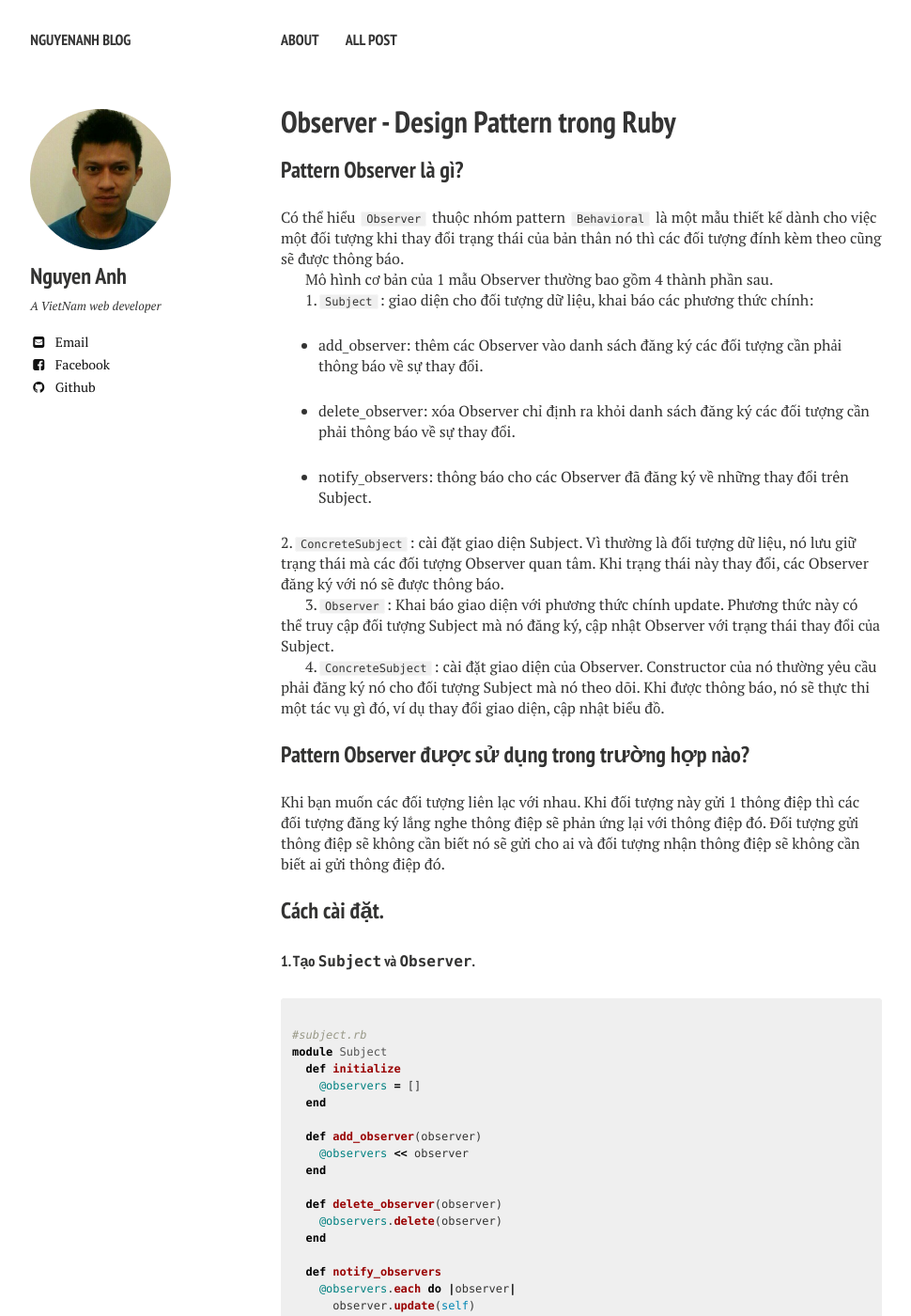
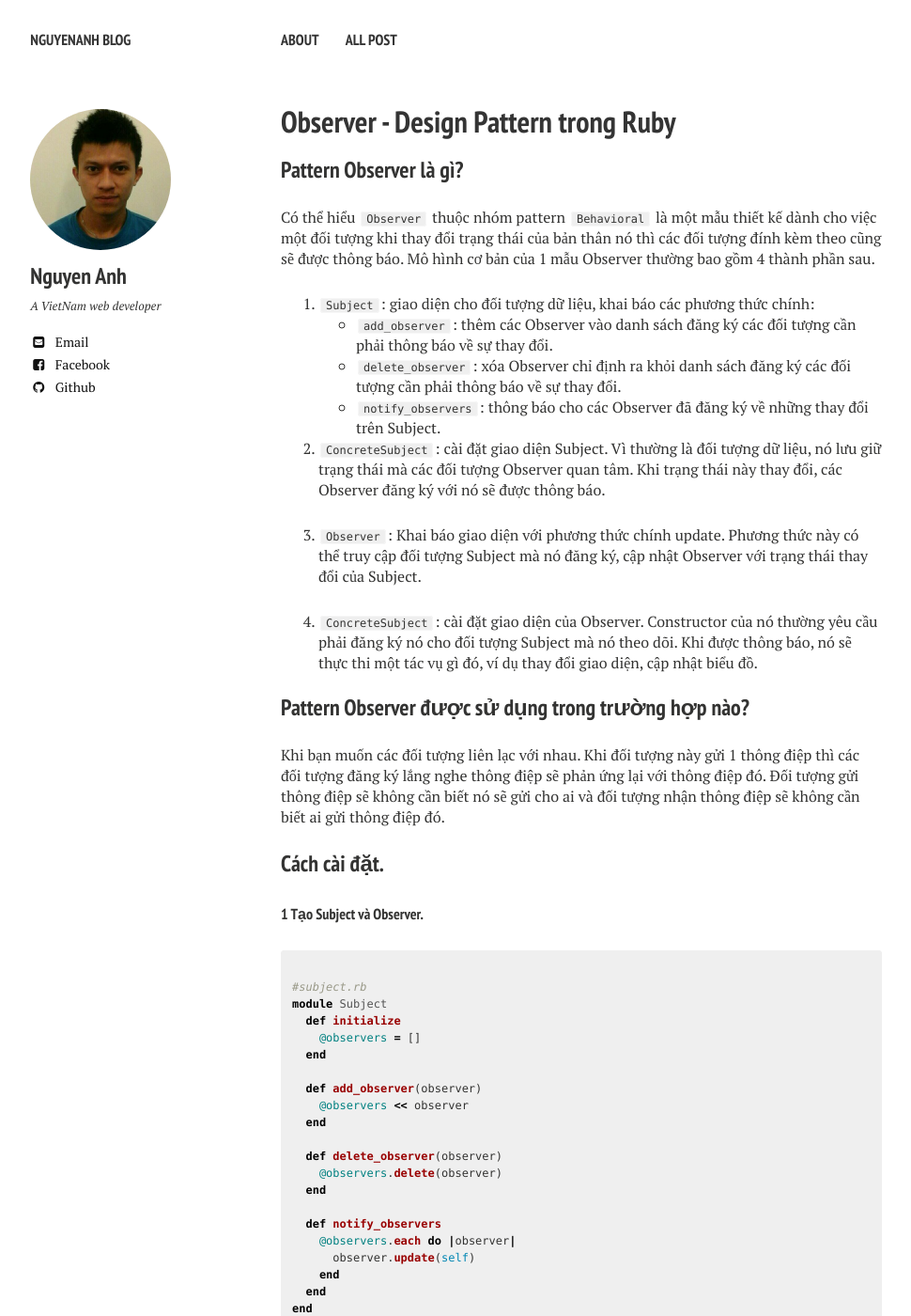
Before and after one commit to Nguyenanh/nguyenanh.github.io, a Jekyll site: the page built from _posts/2016-05-03-observer-patterb-trong-ruby.md, in a window 1280 px wide and 1400 px high. Shown: the whole window at 94% size, without its empty margins (21-991 px from the left). Built offline with Jekyll 4.4.1, drawn with Linux system fonts in a browser that asks for light colours; nearby versions of some CDN libraries; Markdown is read by kramdown in place of the engine named in the settings.

Commit message:
fix style

````diff
--- a/_posts/2016-05-03-observer-patterb-trong-ruby.md
+++ b/_posts/2016-05-03-observer-patterb-trong-ruby.md
@@ -10,23 +10,17 @@ comments: true
 ### Pattern Observer là gì?
 
 Có thể hiểu `Observer` thuộc nhóm pattern `Behavioral` là một mẫu thiết kế dành cho việc một đối tượng khi thay đổi trạng thái của bản thân nó thì các đối tượng đính kèm theo cũng sẽ được thông báo.
-
 Mô hình cơ bản của 1 mẫu Observer thường bao gồm 4 thành phần sau.
 
-1.`Subject`: giao diện cho đối tượng dữ liệu, khai báo các phương thức chính:
+1. `Subject`: giao diện cho đối tượng dữ liệu, khai báo các phương thức chính:
+  * `add_observer`: thêm các Observer vào danh sách đăng ký các đối tượng cần phải thông báo về sự thay đổi.
+  * `delete_observer`: xóa Observer chỉ định ra khỏi danh sách đăng ký các đối tượng cần phải thông báo về sự thay đổi.
+  * `notify_observers`: thông báo cho các Observer đã đăng ký về những thay đổi trên Subject.
+2. `ConcreteSubject`: cài đặt giao diện Subject. Vì thường là đối tượng dữ liệu, nó lưu giữ trạng thái mà các đối tượng Observer quan tâm. Khi trạng thái này thay đổi, các Observer đăng ký với nó sẽ được thông báo.
 
+3. `Observer`: Khai báo giao diện với phương thức chính update. Phương thức này có thể truy cập đối tượng Subject mà nó đăng ký, cập nhật Observer với trạng thái thay đổi của Subject.
 
-  * add_observer: thêm các Observer vào danh sách đăng ký các đối tượng cần phải thông báo về sự thay đổi.
-
-  * delete_observer: xóa Observer chỉ định ra khỏi danh sách đăng ký các đối tượng cần phải thông báo về sự thay đổi.
-
-  * notify_observers: thông báo cho các Observer đã đăng ký về những thay đổi trên Subject.
-
-2.`ConcreteSubject`: cài đặt giao diện Subject. Vì thường là đối tượng dữ liệu, nó lưu giữ trạng thái mà các đối tượng Observer quan tâm. Khi trạng thái này thay đổi, các Observer đăng ký với nó sẽ được thông báo.
-
-3.`Observer`: Khai báo giao diện với phương thức chính update. Phương thức này có thể truy cập đối tượng Subject mà nó đăng ký, cập nhật Observer với trạng thái thay đổi của Subject.
-
-4.`ConcreteSubject`: cài đặt giao diện của Observer. Constructor của nó thường yêu cầu phải đăng ký nó cho đối tượng Subject mà nó theo dõi. Khi được thông báo, nó sẽ thực thi một tác vụ gì đó, ví dụ thay đổi giao diện, cập nhật biểu đồ.
+4. `ConcreteSubject`: cài đặt giao diện của Observer. Constructor của nó thường yêu cầu phải đăng ký nó cho đối tượng Subject mà nó theo dõi. Khi được thông báo, nó sẽ thực thi một tác vụ gì đó, ví dụ thay đổi giao diện, cập nhật biểu đồ.
 
 
 ### Pattern Observer được sử dụng trong trường hợp nào?
@@ -34,9 +28,7 @@ Mô hình cơ bản của 1 mẫu Observer thường bao gồm 4 thành phần s
 Khi bạn muốn các đối tượng liên lạc với nhau. Khi đối tượng này gửi 1 thông điệp thì các đối tượng đăng ký lắng nghe thông điệp sẽ phản ứng lại với thông điệp đó. Đối tượng gửi thông điệp sẽ không cần biết nó sẽ gửi cho ai và đối tượng nhận thông điệp sẽ không cần biết ai gửi thông điệp đó.
 
 ### Cách cài đặt.
-
-##### 1. Tạo `Subject` và `Observer`.
-
+##### 1 Tạo Subject và Observer.
 
 ```ruby
 
@@ -71,7 +63,7 @@ module Observer
 end
 ```
 
-##### 2. Tạo `ConcreteSubject`
+##### 2. Tạo `ConcreteSubject`.
 
 ```ruby
 
@@ -97,7 +89,7 @@ end
 
 ```
 
-##### 3. Tạo `ConcreteObserver`
+##### 3. Tạo `ConcreteObserver`.
 
 Ở đây mình sẽ tạo ra 2 class là `Payroll` và `TaxMan` sẽ lắng nghe khi có thông báo từ  đối tượng của lớp `Employee`
 
````
